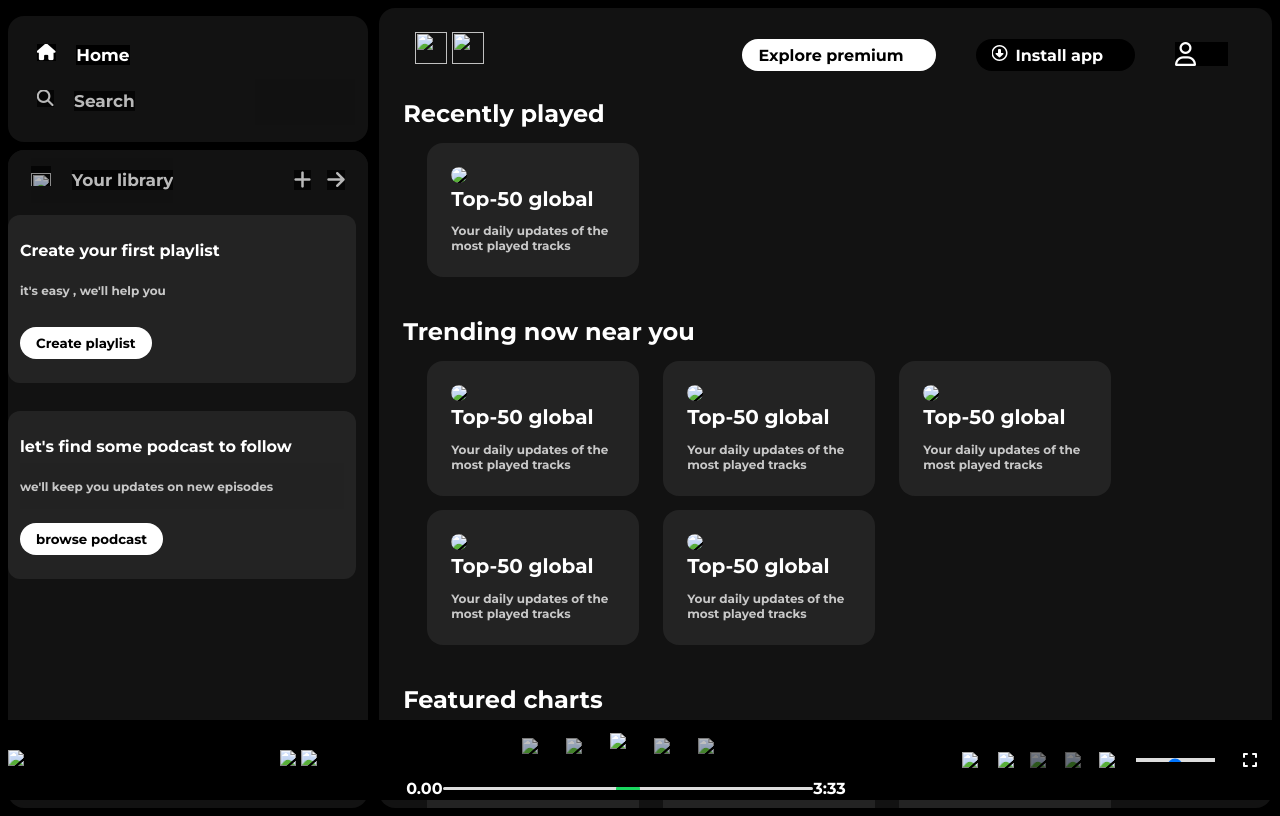
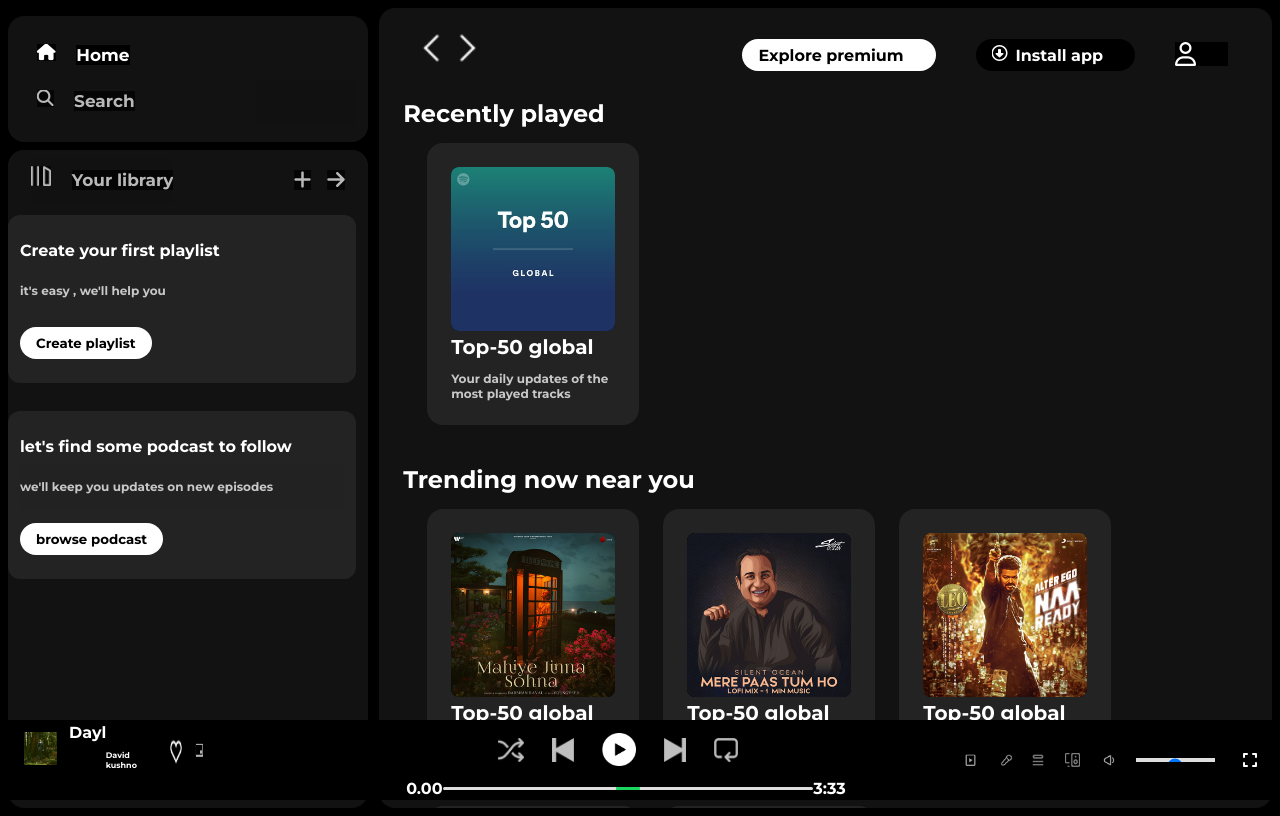
Before and after one commit to Niharika-git-code/Spotify_clone-, a plain HTML site: page spotify.html in a window 1280 px wide. Drawn offline with Linux system fonts and the light colour scheme.

Commit message:
modified

```diff
--- a/spotify.html
+++ b/spotify.html
@@ -6,7 +6,7 @@
    <meta name="viewport" content="width=device-width, initial-scale=1.0">
    <title>spotify- web player :music for everyone </title>
    <link rel="stylesheet" href="style.css" />
-   <link rel="icon" href="./logo (1).png">
+   <link rel="icon" href="./assests/logo.png ">
    <link rel="preconnect" href="https://fonts.googleapis.com">
    <link rel="preconnect" href="https://fonts.gstatic.com" crossorigin>
    <link
@@ -36,7 +36,7 @@
          <div class="library">
             <div class="options">
                <div class="lib-option nav-option">
-                  <img src="./library_icon (1).png">
+                  <img src="./assests/library_icon.png">
                   <a href="#">Your library</a>
                </div>
                <div class="icons">
@@ -63,8 +63,8 @@
       <div class="main-content">
          <div class="sticky">
             <div class="nav-icon">
-               <img src="./backward_icon (1).png">
-               <img src="./forward_icon (1).png" class="hide">
+               <img src="./assests/backward_icon (1).png">
+               <img src="./assests/forward_icon.png " class="hide">
             </div>
             <div class="sticky-nav">
                <button class="badge nav-item  hide ">Explore premium </button>
@@ -79,7 +79,7 @@
             <h2>Recently played</h2>
             <div class="cards-container">
                <div class="card ">
-                  <img src="./card1img (1).jpeg">
+                  <img src="./assests/card1img.jpeg">
                   <p class="card-title  ">Top-50 global</p>
                   <p class="card-info "> Your daily updates of the most played tracks </p>
                </div>
@@ -92,7 +92,7 @@
 
             <div class="cards-container">
                <div class="card ">
-                  <img src="./card2img (1).jpeg">
+                  <img src="./assests/card2img.jpeg">
                   <p class="card-title  ">Top-50 global</p>
                   <p class="card-info "> Your daily updates of the most played tracks </p>
                </div>
@@ -100,24 +100,24 @@
 
 
                <div class="card  ">
-                  <img src="./card3img (1).jpeg ">
+                  <img src="./assests/card3img.jpeg">
                   <p class="card-title  ">Top-50 global</p>
                   <p class="card-info "> Your daily updates of the most played tracks </p>
                </div>
 
 
                <div class="card ">
-                  <img src="./card4img (1).jpeg">
+                  <img src="./assests/card4img.jpeg">
                   <p class="card-title  ">Top-50 global</p>
                   <p class="card-info "> Your daily updates of the most played tracks </p>
                </div>
                <div class="card ">
-                  <img src="./card2img (1).jpeg">
+                  <img src="./assests/card2img.jpeg">
                   <p class="card-title  ">Top-50 global</p>
                   <p class="card-info "> Your daily updates of the most played tracks </p>
                </div>
                <div class="card ">
-                  <img src="./card3img (1).jpeg">
+                  <img src="./assests/card3img.jpeg">
                   <p class="card-title  ">Top-50 global</p>
                   <p class="card-info "> Your daily updates of the most played tracks </p>
                </div>
@@ -128,17 +128,17 @@
 
             <div class="cards-container">
                <div class="card ">
-                  <img src="./card5img (1).jpeg">
+                  <img src="./assests/card5img.jpeg">
                   <p class="card-title  ">Top-50 global</p>
                   <p class="card-info "> Your daily updates of the most played tracks </p>
                </div>
                <div class="card ">
-                  <img src="./card6img (1).jpeg">
+                  <img src="./assests/card6img.jpeg">
                   <p class="card-title  ">Top-50 global</p>
                   <p class="card-info "> Your daily updates of the most played tracks </p>
                </div>
                <div class="card ">
-                  <img src="./card1img (1).jpeg">
+                  <img src="./assests/card1img.jpeg">
                   <p class="card-title  ">Top-50 global</p>
                   <p class="card-info "> Your daily updates of the most played tracks </p>
                </div>
@@ -154,25 +154,23 @@
       <div class="musicplayer">
          <div class="album">
             <div class="template">
-               <img src="./album_picture.jpeg">
+               <img src="./assests/album_picture.jpeg" class="pic1">
+            <div class="p1">Daylight</div> <br>
+            <div class="p2">David kushnor</div>
 
-
-
-
-
+            <div class="tools">
+               <img src="./assests/album_icon1.png" class="img1">
+               <img src="./assests/album_icon2.png" class="img2">
             </div>
-            <div class="tools">
-               <img src="./album_icon1.png">
-               <img src="./album_icon2.png">
             </div>
          </div>
          <div class="player">
             <div class="player-controls">
-               <img src="./player_icon1 (1).png" class="iconimg">
-               <img src="./player_icon2 (1).png" class="iconimg">
-               <img src="./player_icon3 (1).png" class="iconimg" style="opacity: 1; height :2.1rem">
-               <img src="./player_icon4 (1).png" class="iconimg">
-               <img src="./player_icon5 (1).png" class="iconimg">
+               <img src="./assests/player_icon1.png " class="iconimg">
+               <img src="./assests/player_icon2.png " class="iconimg">
+               <img src="./assests/player_icon3.png " class="iconimg" style="opacity: 1; height :2.1rem">
+               <img src="./assests/player_icon4.png " class="iconimg">
+               <img src="./assests/player_icon5.png " class="iconimg">
             </div>
             <div class="playbackbar ">
                <span class="curr-time">0.00</span>
@@ -181,11 +179,11 @@
             </div>
          </div>
          <div class="controls">
-            <img src="./controls_icon1.png"class="icon icon1">
-            <img src="./controld_icon2.png" class="icon icon2 ">
-            <img src="./controls_icon3.png"class="icon icon3 ">
-            <img src="./controls_icon4.png"class="icon icon4 ">
-            <img src="./controls_icon5.png"class="icon icon5 ">
+            <img src="./assests/controls_icon1.png"class="icon icon1">
+            <img src="./assests/controld_icon2.png" class="icon icon2 ">
+            <img src="./assests/controls_icon3.png"class="icon icon3 ">
+            <img src="./assests/controls_icon4.png"class="icon icon4 ">
+            <img src="./assests/controls_icon5.png"class="icon icon5 ">
             <input type="range" min="0" max="100" step="1" class="volume">
             <i class="fa-solid fa-expand full"></i>
          </div>
--- a/style.css
+++ b/style.css
@@ -256,10 +256,7 @@ font-size: 1.25rem;
     display: flex;
     justify-content: space-between;
 }
-.album{
-    width: 25%;
-    background-color:#000;
-}
+
 .player{
      background-color:#000;
        width: 50%;
@@ -314,11 +311,7 @@ padding: 0.8rem 0 0.8rem 0 ;
     margin-top: -6px;
      padding: 0 0.75rem 0 0.75rem ;
 }
-.album{
-    display: flex;
-   align-items: center;
-   justify-content: space-between;
-}
+
 .controls{
     align-items: center;
     display: flex;
@@ -381,3 +374,43 @@ opacity: 0.5;
     /* margin-right: 0.75rem; */
     padding: 0 0.75rem 0 0.75rem;
 }
+.tools{
+height: 2rem;
+    /* width: 15%; */
+    /* align-items: center; */
+    margin-right: 7rem;
+
+display: flex;
+}
+.album{
+    background-color:black;
+   width: 25%;
+   /* align-items: center; */
+   justify-content: center;
+   /* align-items: center; */
+
+}
+.template{
+    display: flex;
+    margin-left: 1rem;
+    justify-content: space-between;
+    align-items: center;
+}
+
+.img2{
+    height: 2rem;
+    margin-left: .7rem;
+}
+.pic1{
+    padding: 0.75rem 0 0.75rem 0;
+    margin-bottom: 0.5rem;
+}
+.p1{
+    margin-bottom: 2.5rem;
+    margin-left: .75rem;
+}
+.p2{
+    margin-top: 1rem;
+    margin-right: 2rem;
+    font-size: 0.50rem;
+}
```
